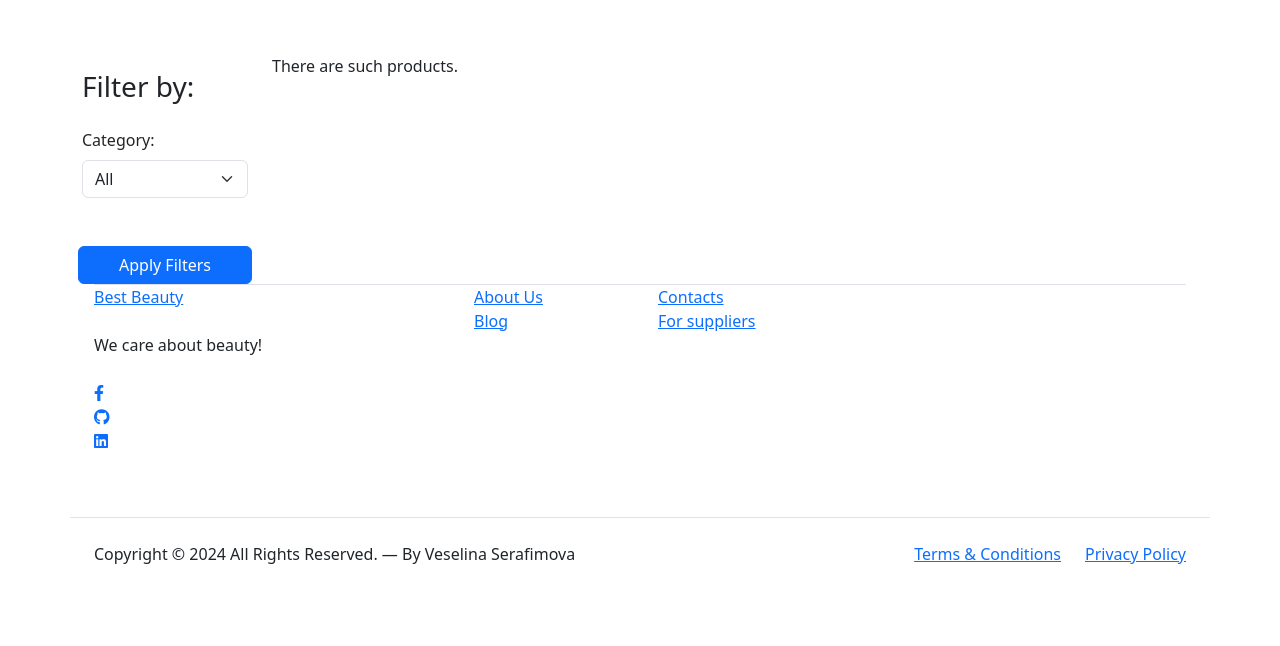
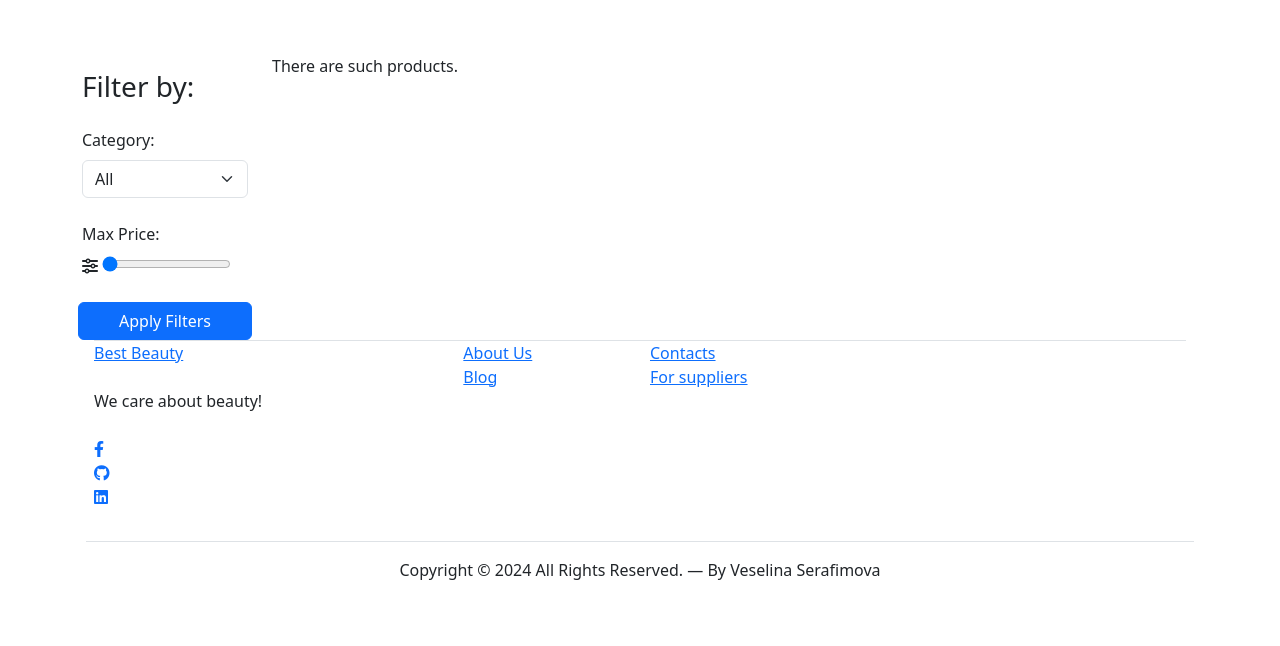
Before and after one commit to vessln/Cosmetics_store, a Django app: page /shop/products/ in a window 1280 px wide. Shown: the part 404-1050 px from the top of the page. Before the commit the page ends 968 px from the top, so only its background shows below. Run offline with Django 5.2, Linux system fonts and the light colour scheme; data that the repository does not hold is empty; some libraries are stand-ins or nearby versions.

Commit message:
add max_price filter and update footer

```diff
--- a/cosmetics_store/products/views.py
+++ b/cosmetics_store/products/views.py
@@ -60,11 +60,15 @@
     def searched_category(self):
         return self.request.GET.get("searched_category", None)
 
+    @property
+    def max_price(self):
+        return self.request.GET.get("max_price", None)
 
     def get_context_data(self, *args, **kwargs):
         context = super().get_context_data(*args, **kwargs)
         context["searched_word"] = self.searched_word or ""
         context["searched_category"] = self.searched_category or ""
+        context["max_price"] = self.max_price or ""
 
         return context
 
@@ -81,6 +85,9 @@
         if search_category:
             queryset = ProductModel.objects.filter(category=search_category)
 
+        max_pr = self.max_price
+        if max_pr:
+            queryset = ProductModel.objects.filter(price__lte=max_pr)
 
         return queryset
 
--- a/templates/base.html
+++ b/templates/base.html
@@ -105,7 +105,7 @@
         <div class="container relative">
 
             <div class="border-top copyright">
-            <div class="row g-5 mb-5">
+            <div class="row g-3 mb-5">
 
                 <div class="col-lg-4">
                     <div class="mb-4 footer-logo-wrap">
@@ -115,8 +115,8 @@
 
                     <ul class="list-unstyled custom-social">
                         <li><a href="#"><span class="fa fa-brands fa-facebook-f"></span></a></li>
-                        <li><a href="#"><span class="fa fa-brands fa-github"></span></a></li>
-                        <li><a href="#"><span class="fa fa-brands fa-linkedin"></span></a></li>
+                        <li><a href="https://github.com/vessln"><span class="fa fa-brands fa-github"></span></a></li>
+                        <li><a href="https://www.linkedin.com/in/veselina-serafimova/"><span class="fa fa-brands fa-linkedin"></span></a></li>
                     </ul>
                 </div>
 
@@ -141,21 +141,12 @@
                 </div>
 
                 <div class="border-top copyright">
-                    <div class="row pt-4">
-                        <div class="col-lg-6">
-                            <p class="mb-2 text-center text-lg-start">Copyright &copy;
-                                2024 All Rights Reserved. &mdash; By Veselina Serafimova
-                            </p>
-                        </div>
+                    <div class="col-lg-12">
+                        <p class="mt-3 text-center">Copyright &copy;
+                            2024 All Rights Reserved. &mdash; By Veselina Serafimova
+                        </p>
+                    </div>
 
-                        <div class="col-lg-6 text-center text-lg-end">
-                            <ul class="list-unstyled d-inline-flex ms-auto">
-                                <li class="me-4"><a href="#">Terms &amp; Conditions</a></li>
-                                <li><a href="#">Privacy Policy</a></li>
-                            </ul>
-                        </div>
-
-                    </div>
                 </div>
 
             </div>
@@ -170,6 +161,7 @@
     <script src="{% static 'js/custom.js' %}"></script>
     <script src="{% static 'js/custom-form.js' %}"></script>
     <script src="{% static 'js/remove_alert_messages.js' %}"></script>
+    <script src="{% static 'js/price_slider.js' %}"></script>
 
 </body>
 
--- a/templates/products/list_products.html
+++ b/templates/products/list_products.html
@@ -52,16 +52,21 @@
                                 </select>
                             </div>
 
-                        <div class="mb-3">
-{#                            <label for="brand-filter" class="form-label">Brand:</label>#}
-{#                            <select class="form-select form-control" id="brand-filter" name="brand">#}
-{#                          <option value="">Select Brand</option>#}
-{#                                <option value="Nike">Nyx</option>#}
-{#                                <option value="Adidas">Nars</option>#}
-{#                                <option value="Adidas">Dove</option>#}
-{#                            </select>#}
-                        </div>
+{#                            <div class="mb-3">#}
+{#                                <label for="brand-filter" class="form-label">Brand:</label>#}
+{#                                <select class="form-select form-control" id="brand-filter" name="brand">#}
+{#                                    <option value="">Select Brand</option>#}
+{#                                    <option value="Nike">Nyx</option>#}
+{#                                    <option value="Adidas">Nars</option>#}
+{#                                    <option value="Adidas">Dove</option>#}
+{#                                </select>#}
+{#                            </div>#}
 
+                            <div class="mb-3">
+                                <label for="price-range" class="form-label">Max Price:</label>
+                                <div class="fa fa-sliders"> <input type="range" class="form-row" id="price-range" name="max_price" min="0" max="500" step="1" value="0"></div>
+                                <span id="price-value">{{ max_price }}</span>
+                            </div>
 
                         <button type="submit" class="btn btn-primary">Apply Filters</button>
                     </form>
```
Also changed, not shown: 1 other file.
